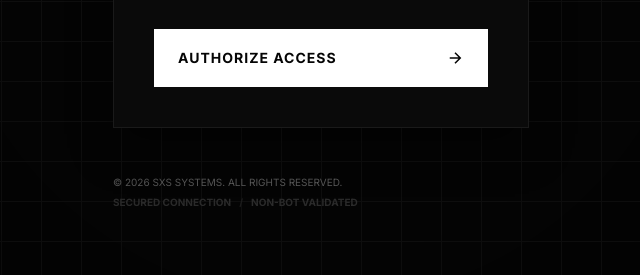
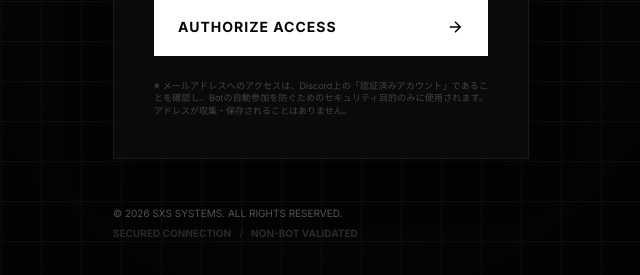
Before and after one commit to yajupirikari-cmyk/sxs-discord-gate, a website: page public/index.html in a window 1280 px wide. Shown: the part 479-754 px from the top of the page, without its empty margins (319-959 px from the left). Drawn offline with Linux system fonts and the light colour scheme; no server answers.

Commit message:
Docs: Add privacy note about email verification

```diff
--- a/public/index.html
+++ b/public/index.html
@@ -45,6 +45,9 @@
                         <path d="M5 12h14M12 5l7 7-7 7"/>
                     </svg>
                 </a>
+                <p class="privacy-note">
+                    ※ メールアドレスへのアクセスは、Discord上の「認証済みアカウント」であることを確認し、Botの自動参加を防ぐためのセキュリティ目的のみに使用されます。アドレスが収集・保存されることはありません。
+                </p>
             </div>
         </section>
 
--- a/public/style.css
+++ b/public/style.css
@@ -228,6 +228,14 @@ body::before {
     transform: translateX(5px);
 }
 
+.privacy-note {
+    font-size: 9px;
+    color: #444;
+    margin-top: 1.5rem;
+    line-height: 1.4;
+    text-align: justify;
+}
+
 .footer {
     margin-top: 3rem;
     display: flex;
```
